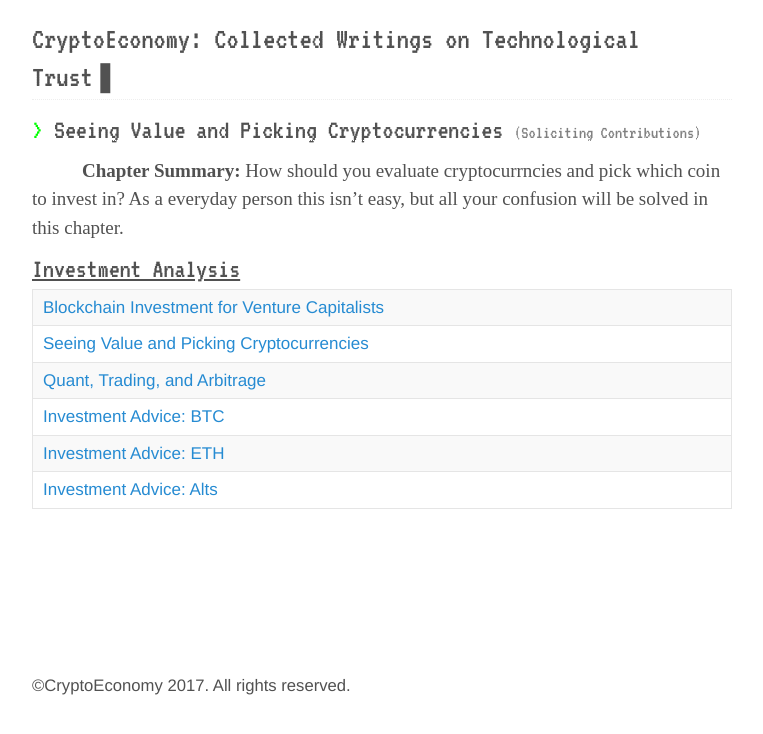
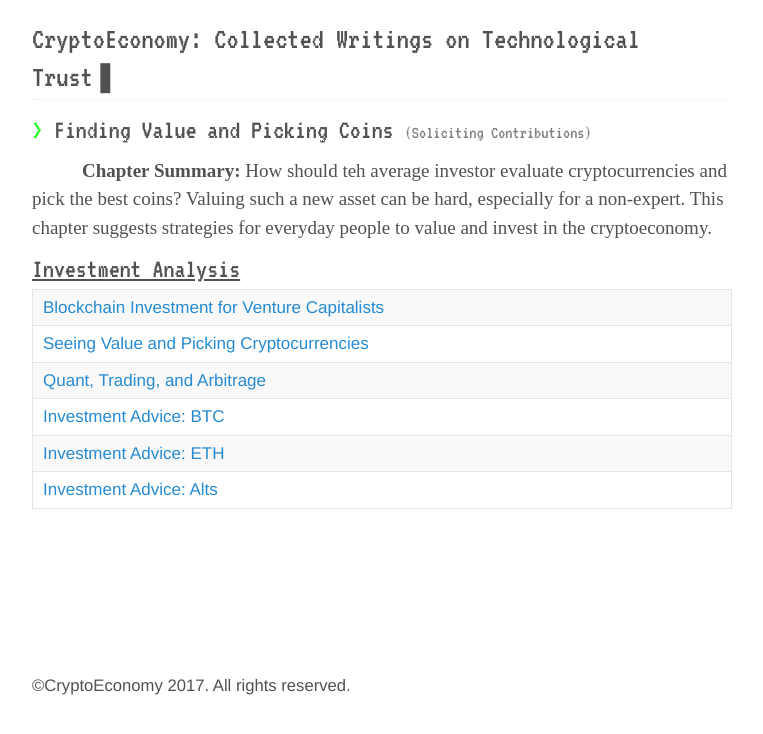
Before and after one commit to Cryptoeconomics/cryptoeconomics.github.io, a Jekyll site: the page built from cryptovalue.md, in a window 1280 px wide. Shown: the top 734 px of the page, without its empty margins (258-1021 px from the left). Built offline with Jekyll 4.4.1, drawn with Linux system fonts in a browser that asks for light colours.

```diff
--- a/cryptovalue.md
+++ b/cryptovalue.md
@@ -1,6 +1,6 @@
 ---
 layout: investment
-title: Seeing Value and Picking Cryptocurrencies <a href="/contribute"><font color="grey" size="4">(Soliciting Contributions)</font></a>
+title: Finding Value and Picking Coins <a href="/contribute"><font color="grey" size="4">(Soliciting Contributions)</font></a>
 ---
 
-<b>Chapter Summary:</b> How should you evaluate cryptocurrncies and pick which coin to invest in? As a everyday person this isn't easy, but all your confusion will be solved in this chapter.
+<b>Chapter Summary:</b> How should teh average investor evaluate cryptocurrencies and pick the best coins? Valuing such a new asset can be hard, especially for a non-expert. This chapter suggests strategies for everyday people to value and invest in the cryptoeconomy.
--- a/index.html
+++ b/index.html
@@ -60,7 +60,7 @@ title: Home
 
 <p class="chapter"><a href="/blockchainventure">Blockchain Investment for Venture Capitalists </a><a href="/contribute"><font color="Black" size="3">(Soliciting Contributions)</font></a></p>
 
-<p class="chapter"><a href="/cryptovalue">Seeing Value and Picking Cryptocurrencies </a><a href="/contribute"><font color="Black" size="3">(Soliciting Contributions)</font></a></p>
+<p class="chapter"><a href="/cryptovalue">Finding Value and Picking Coins </a><a href="/contribute"><font color="Black" size="3">(Soliciting Contributions)</font></a></p>
 
 <p class="chapter"><a href="/quant_trade_arbitrage">Quant, Trading, and Arbitrage </a><a href="/contribute"><font color="Black" size="3">(Soliciting Contributions)</font></a></p>
 
```
Also changed, not shown: Alts.md (+1 -1 lines), BTC.md (+1 -1 lines), ETH.md (+1 -1 lines), quant_trade_arbitrage.md (+1 -1 lines).
